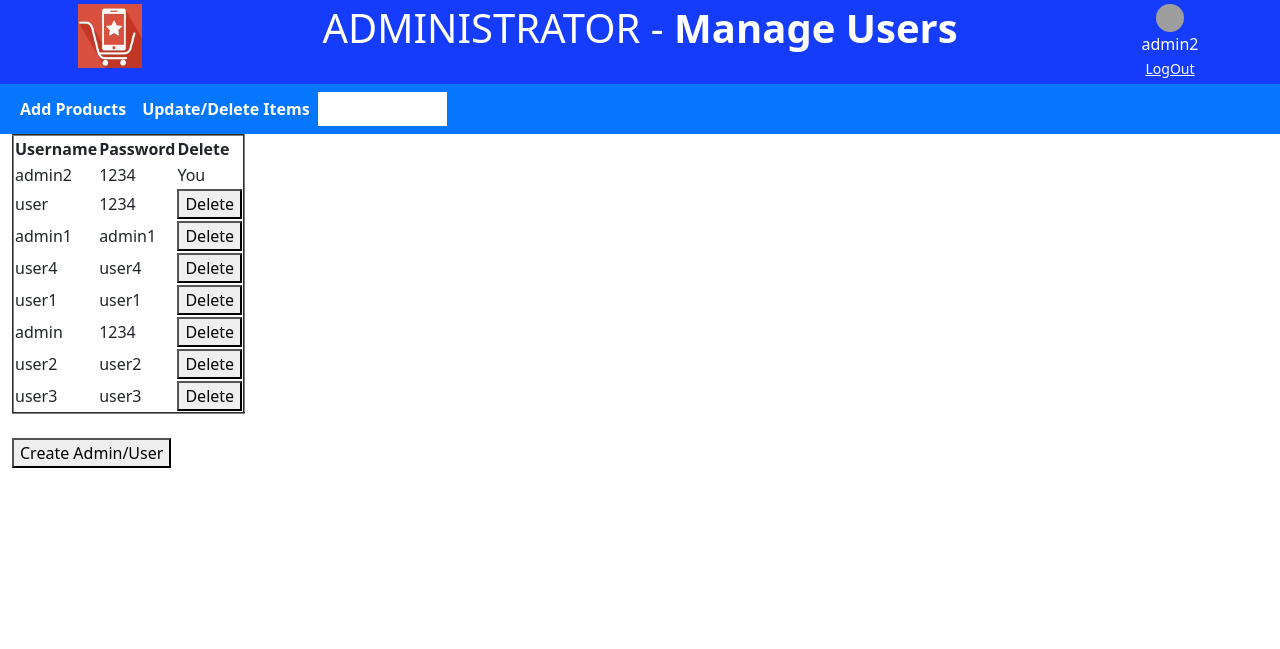
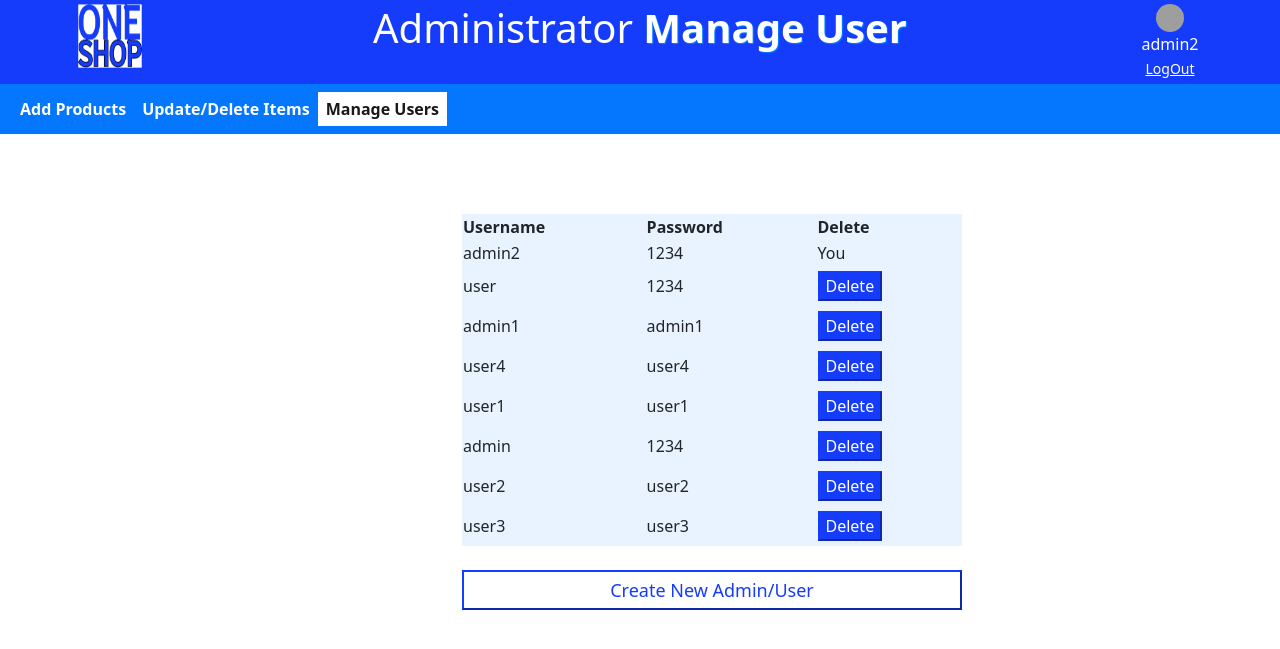
Before and after one commit to DilukChamika/ShoppingCart-ONESHOP, a PHP site: page /ContentSource/admin/manageusers.php in a window 1280 px wide. Shown: the top 649 px of the page. Run offline with PHP 8.4, Linux system fonts and the light colour scheme; a user stored in the database is signed in; data comes from the database, SQL or seed files in the repository; grey boxes are pictures that could not be loaded.

Commit message:
updated 9.20pm

```diff
--- a/store/ContentSource/admin/manageusers.php
+++ b/store/ContentSource/admin/manageusers.php
@@ -16,10 +16,12 @@ if(!$_SESSION['auth']){
 <!DOCTYPE html>
 <html lang="en">
 <head>
-  <title>Manage Users</title>
+
   <meta charset="utf-8">
   <meta name="viewport" content="width=device-width, initial-scale=1">
   <meta http-equiv="X-UA-Competible" content="ie=edge">
+  <title>ONE SHOP</title>
+  <link rel="shortcut icon" href="../../Assets/icon.png" />
   <link href="../../Styles/style.css" rel="stylesheet">
 
   <link rel="stylesheet" href="https://cdn.jsdelivr.net/npm/bootstrap@5.2.3/dist/css/bootstrap.min.css" integrity="sha384-rbsA2VBKQhggwzxH7pPCaAqO46MgnOM80zW1RWuH61DGLwZJEdK2Kadq2F9CUG65" crossorigin="anonymous">
@@ -32,10 +34,10 @@ if(!$_SESSION['auth']){
 <div class="container-fluid">
     <div class="row" id="storeHead-admin">
         <div class="col-2 col-sm-2">
-                  <img src="../../Assets/ComIcon.jpg" alt="Company Logo" style="width: 64px; height: 64px;" class="companyLogo">
+                  <img src="../../Assets/icon.png" alt="Company Logo" style="width: 64px; height: 64px;" class="companyLogo">
         </div>
         <div class="col-8 col-sm-8">
-                  <h1 id="headerText">ADMINISTRATOR - <b>Manage Users</b></h1>
+                  <h1 id="headerText">Administrator  <span><b>Manage User</b></span></h1>
         </div>
         <div class="col-2 col-sm-2">
             <?php
@@ -55,7 +57,7 @@ if(!$_SESSION['auth']){
     </div>
 
     <div class="row">
-        <nav class="navbar navbar-expand-sm bg-primary-admin navbar-dark">
+        <nav class="navbar navbar-expand-sm bg-primary-admin navbar-white">
             <div class="container-fluid">
                 <button class="navbar-toggler" data-bs-toggle="collapse" data-bs-target="#abc" aria-controls="abc" aria-expanded="false" aria-label="Toggle navigation"><span class="navbar-toggler-icon"></span></button>
                 <div class="collapse navbar-collapse" id="abc">
@@ -74,7 +76,8 @@ if(!$_SESSION['auth']){
             </div>
         </nav>
     </div>
-
+ <div id="tbl">
+  <table>
     <?php
 
     include ("../../config.php");
@@ -146,7 +149,7 @@ if(!$_SESSION['auth']){
                     ?>
                     <form action="manageusers.php" method="POST">
                         <input type="text" name="uID" value="<?php echo $uID; ?>" hidden>
-                        <button type="submit" name="deletebtn">Delete</button>
+                        <button type="submit" name="deletebtn" id="delbtn">Delete</button>
 
                     </form>
 
@@ -170,10 +173,11 @@ if(!$_SESSION['auth']){
 
 
     ?>
-
+  </table>
+</div>
     <br>
 
-    <button type="button" data-bs-toggle="modal" data-bs-target="#myModal">Create Admin/User</button>
+    <button type="button" data-bs-toggle="modal" data-bs-target="#myModal" id="cBtn">Create New Admin/User</button>
 
 
 
@@ -205,11 +209,11 @@ if(!$_SESSION['auth']){
         <label for="username">Username:</label><br>
         <input type="text" id="username" name="username" required><br><br>
         <label for="avatar">Profile Picture:</label><br>
-        <input type="file" name="avatar"><br><br>
+        <input type="file" name="avatar" required><br><br>
         <label for="password">Password:</label><br>
         <input type="password" id="pword" name="password" required><br>
         <input type="checkbox" onclick="showPass()">Show Password <br><br>
-        <input type="submit" value="Submit" name="newAcc">
+        <input type="submit" value="Submit" id="subBtnAd" name="newAcc">
     </form>
       </div>
 
```
